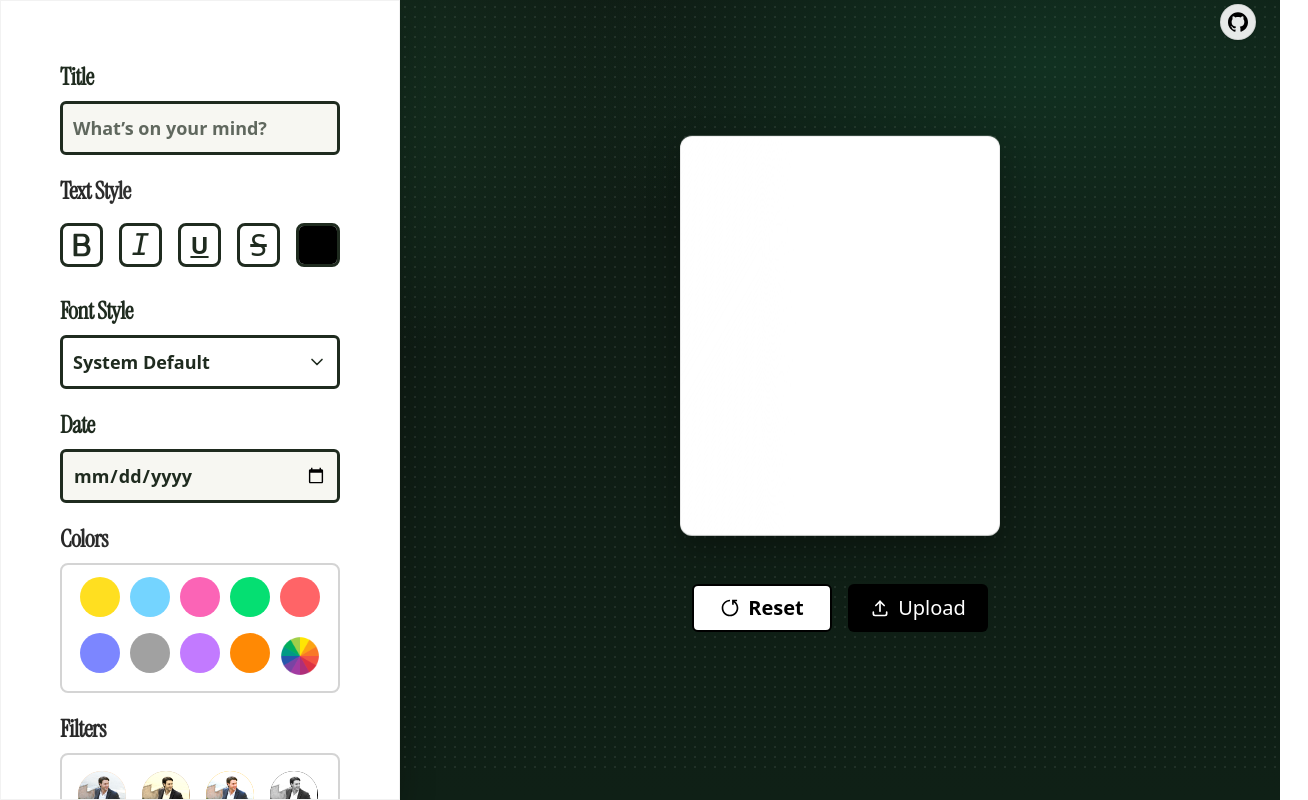
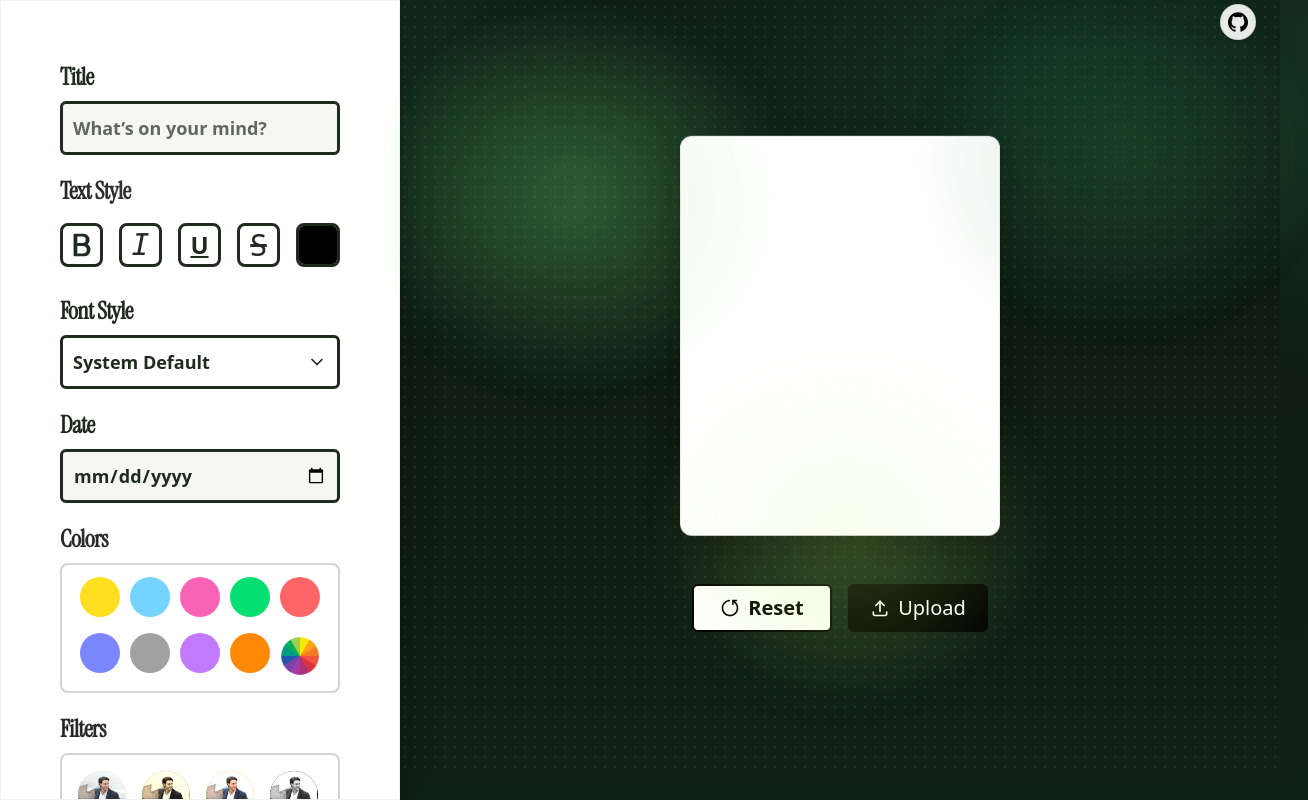
Before and after one commit to devndesigner6/retro-pic-cards, a React (Vite) app: page / in a window 1280 px wide. Shown: the whole page, 1308 px wide, since content can reach past the window. Built offline with nearby package versions, Linux system fonts and the light colour scheme; a web font is replaced by a local one.

Commit message:
Add animated green aurora backdrop behind preview

```diff
--- a/src/App.css
+++ b/src/App.css
@@ -88,6 +88,38 @@ body {
 
 .text-contrast {
   text-shadow: 0 1px 2px rgba(0, 0, 0, 0.45);
+}
+
+/* Animated green aurora behind preview */
+.aurora-bg {
+  position: relative;
+  isolation: isolate;
+}
+
+.aurora-bg::before,
+.aurora-bg::after {
+  content: "";
+  position: absolute;
+  inset: 0;
+  background: radial-gradient(40% 40% at 20% 30%, rgba(110, 220, 111, 0.25), transparent 60%),
+              radial-gradient(38% 38% at 80% 25%, rgba(47, 107, 58, 0.25), transparent 60%),
+              radial-gradient(35% 35% at 50% 70%, rgba(199, 255, 99, 0.18), transparent 65%);
+  filter: blur(18px);
+  opacity: 0.85;
+  z-index: 0;
+  animation: aurora-shift 14s ease-in-out infinite alternate;
+}
+
+.aurora-bg::after {
+  animation-duration: 18s;
+  animation-direction: alternate-reverse;
+  opacity: 0.65;
+}
+
+@keyframes aurora-shift {
+  0% { transform: translate3d(0, 0, 0) scale(1); }
+  50% { transform: translate3d(2%, -2%, 0) scale(1.03); }
+  100% { transform: translate3d(-3%, 3%, 0) scale(1.06); }
 }
 
 /* Confetti */
--- a/src/App.jsx
+++ b/src/App.jsx
@@ -267,7 +267,7 @@ function App() {
 
         </div>
 
-        <div className='mobile-preview md:sticky h-auto md:h-screen w-auto flex-1 flex flex-col justify-center items-center md:-mt-7 selection:text-white selection:bg-black  pt-4 pb-4 md:pb-0  order-1 md:order-2
+        <div className='mobile-preview aurora-bg md:sticky h-auto md:h-screen w-auto flex-1 flex flex-col justify-center items-center md:-mt-7 selection:text-white selection:bg-black  pt-4 pb-4 md:pb-0  order-1 md:order-2
         bg-[radial-gradient(circle,_rgba(255,255,255,0.08)_1px,_transparent_1px)]
         bg-[size:10px_10px]
         '>
```
